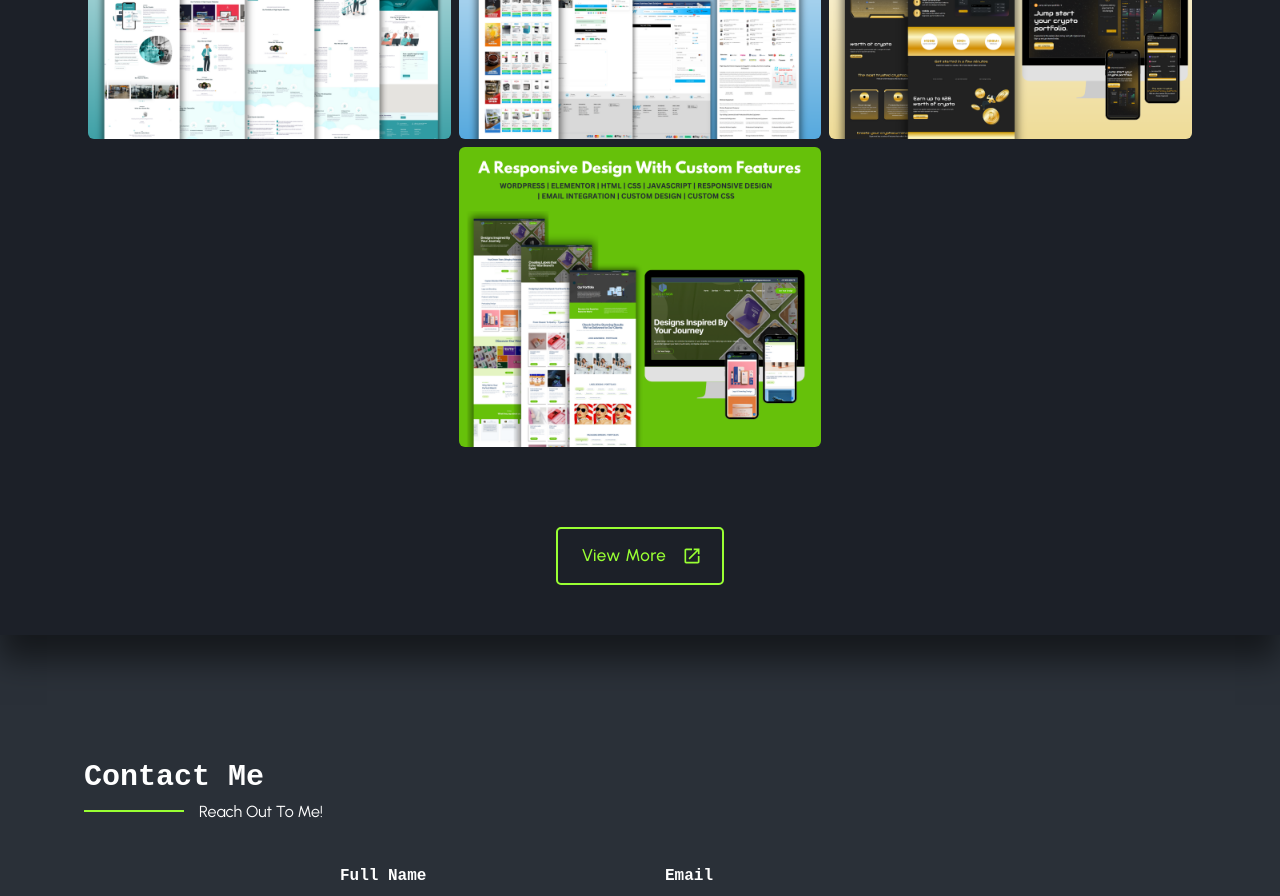
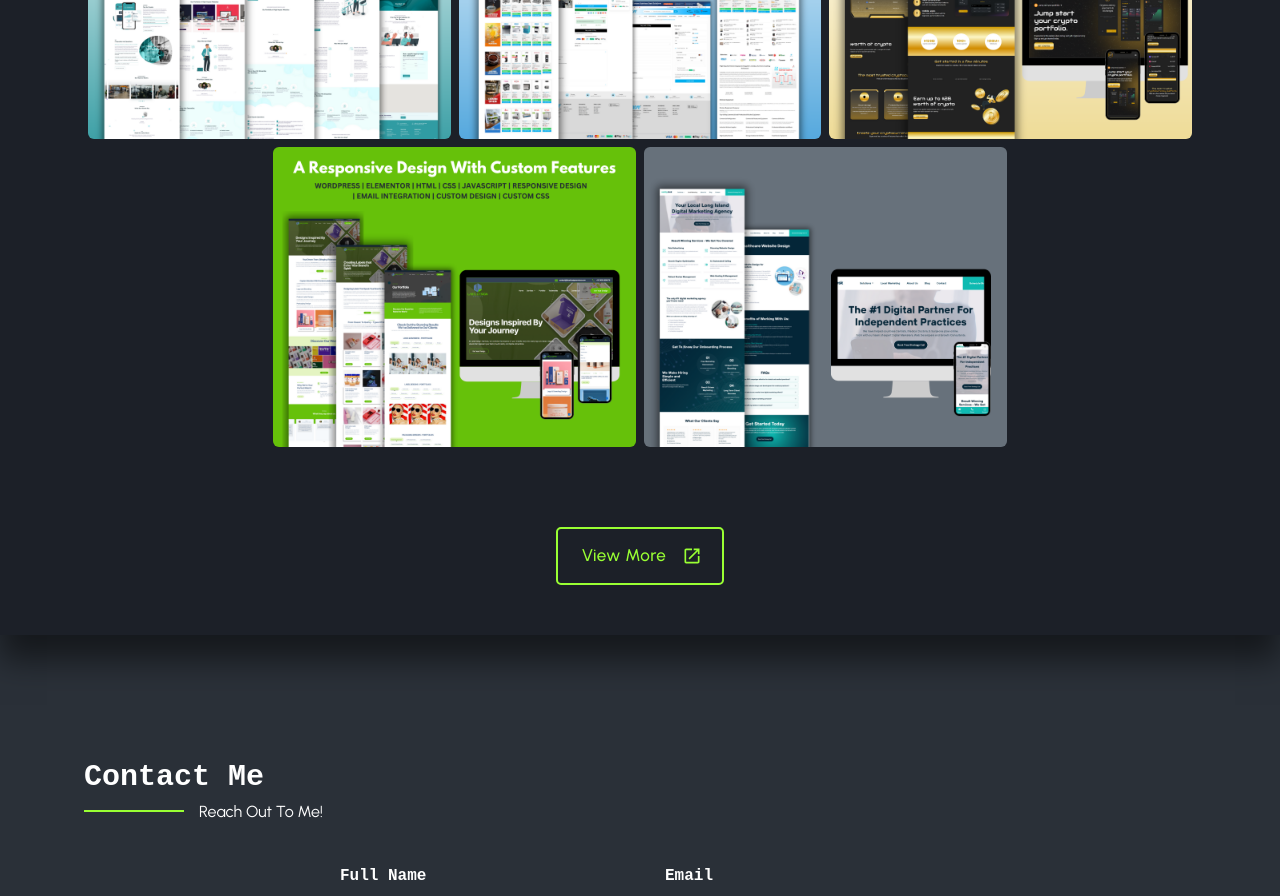
Before and after one commit to Ubaid-UllahGitHub/React-app-Portfolioweb-Ubaid, a React (Vite) app: page / in a window 1280 px wide. Shown: the part 4140-5036 px from the top of the page. Built offline with nearby package versions, Linux system fonts and the light colour scheme; a web font is replaced by a local one.

Commit message:
commit project changes

```diff
--- a/src/App.jsx
+++ b/src/App.jsx
@@ -354,6 +354,31 @@ mobile-friendly, clean, and minimal design.`,
       }
     ]
   },
+  webbydesk: {
+    title: "WebbyDesk – Healthcare Marketing Agency",
+    subtitle: "A full-service healthcare marketing agency website for dentists and medical practices, built using WordPress and Elementor.",
+    stack1: "WordPress, Elementor, Custom Features, SMTP Integration, HTML, CSS, JavaScript",
+    imagesrc: "/image/webbydesk.png",
+    imagealt: "WebbyDesk Healthcare Agency WordPress Website Screenshot",
+    description: `WebbyDesk is a digital marketing agency focused on growing dental and medical practices.
+The website was built with WordPress and Elementor and includes several custom-designed sections such as
+AI chatbot integration, service highlights, strategy scheduling, and testimonials.
+Custom contact form with SMTP integration ensures reliable inquiry handling. The layout is fully responsive,
+SEO-friendly, and optimized for high conversion. Advanced styling using HTML, CSS, and JavaScript was applied
+for animations, user interaction, and mobile performance.`,
+    links: [
+      {
+        text: "Visit Site",
+        href: "https://www.webbydesk.com/",
+        icon: (
+          <svg xmlns="http://www.w3.org/2000/svg" height="24px" viewBox="0 -960 960 960" width="24px" fill="#e8eaed">
+            <path d="M240-120v-480q0-100 70-170t170-70q100 0 170 70t70 170v168l64-64 56 56-160 160-160-160 56-56 64 64v-168q0-66-47-113t-113-47q-66 0-113 47t-47 113v480h-80Z" />
+          </svg>
+        )
+      }
+    ]
+  },
+
 };
 
 
@@ -566,6 +591,17 @@ const App = () => {
             </>
           }
         />
+        <Route
+          path="/projectwebbydesk"
+          element={
+            <>
+              <Navbar />
+              <Portfolioprojects {...projects.webbydesk} />
+              <ContactFormSection />
+              <ContactDetails />
+            </>
+          }
+        />
       </Routes>
     </Router>
   );
--- a/src/components/Portfolio/index.jsx
+++ b/src/components/Portfolio/index.jsx
@@ -168,6 +168,14 @@ const Portfolio = () => {
             category: "WordPress",
             tech: "WordPress, Elementor, Custom Portfolio, SMTP Integration",
             route: "/projectlabeldesigns",
+        },
+        {
+            id: 17,
+            title: "WordPress - webbydesk",
+            image: "/image/webbydesk.png",
+            category: "WordPress",
+            tech: "WordPress, Elementor, Custom Theme, Responsive Design",
+            route: "/projectwebbydesk",
         },
     ];
     const [selectedCategory, setSelectedCategory] = useState('All');
```
Also changed, not shown: public/image/webbydesk.png (added).
